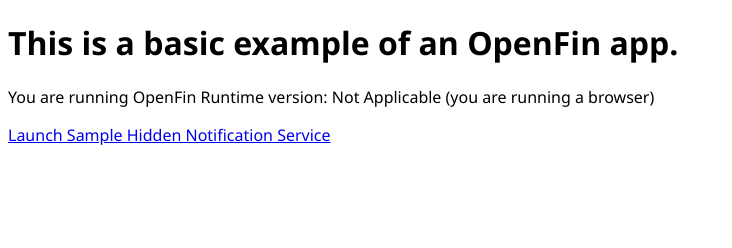
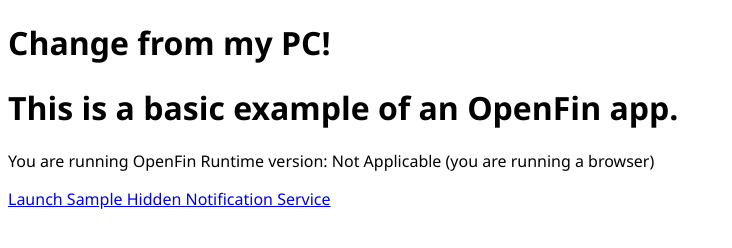
Before and after one commit to yishairasowsky/sandbox, a website: page index.html in a window 1280 px wide. Shown: the whole page, without its empty margins (0-732 px from the left). Drawn offline with Linux system fonts and the light colour scheme.

Commit message:
add line from PC to index

```diff
--- a/index.html
+++ b/index.html
@@ -10,6 +10,7 @@
     <link rel="stylesheet" href="style/main.css" />
   </head>
   <body>
+    <h1>Change from my PC!</h1>
     <h1>This is a basic example of an OpenFin app.</h1>
     <p>
       You are running OpenFin Runtime version:
```
